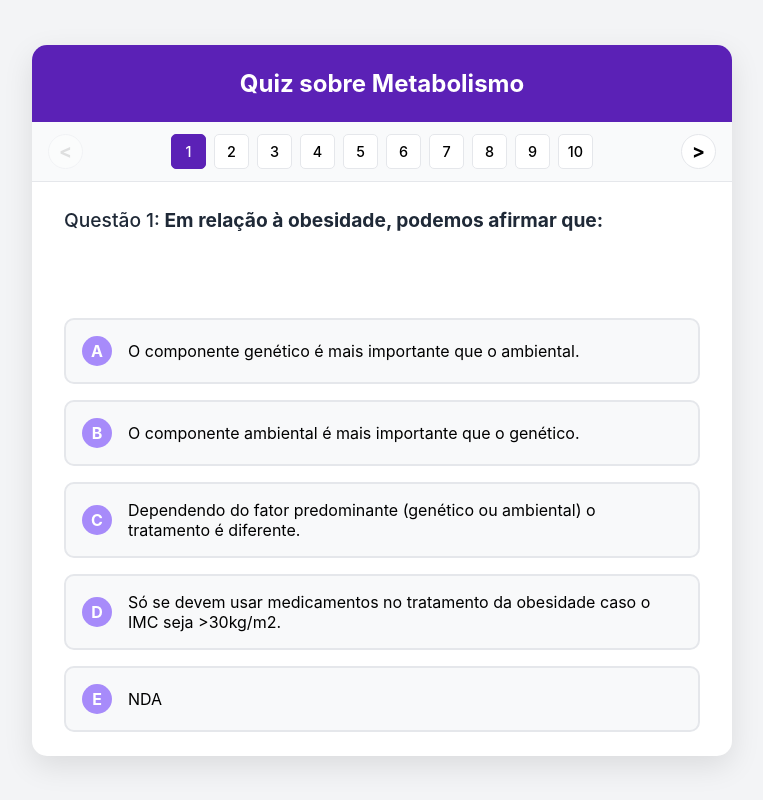
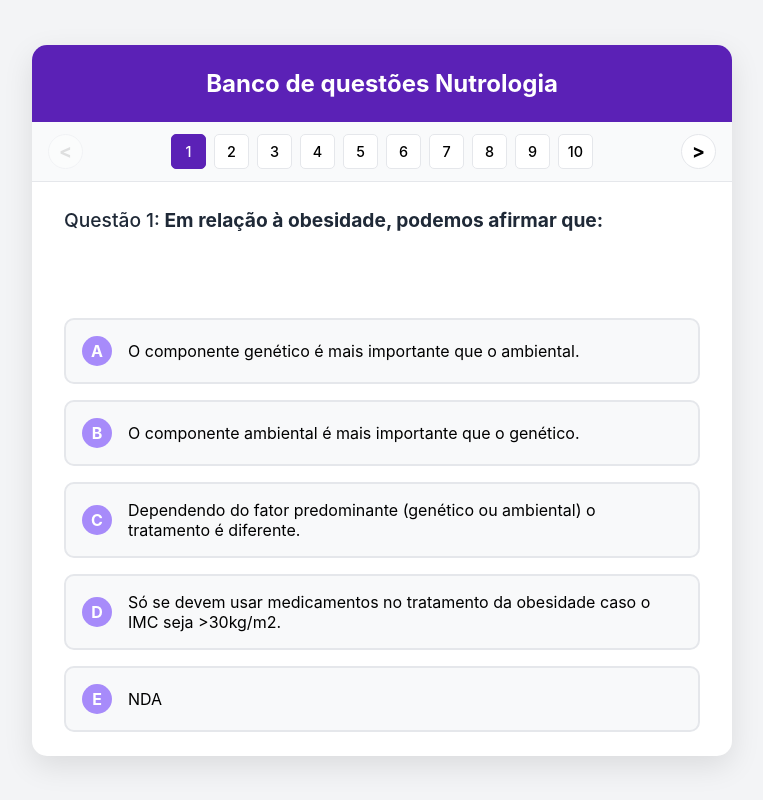
Before and after one commit to marciosouzadev/bancodequestoesnutrologia, a plain HTML site: page index.html in a window 1280 px wide. Shown: the whole page, without its empty margins (258-1021 px from the left). Drawn offline with Linux system fonts and the light colour scheme.

Commit message:
atualização

```diff
--- a/index.html
+++ b/index.html
@@ -70,7 +70,7 @@
 
     <div class="quiz-container">
         <div class="quiz-header">
-            <h1>Quiz sobre Metabolismo</h1>
+            <h1>Banco de questões Nutrologia</h1>
         </div>
         <div class="question-nav-wrapper">
             <button id="nav-page-prev" class="nav-pag-btn">&lt;</button>
```
